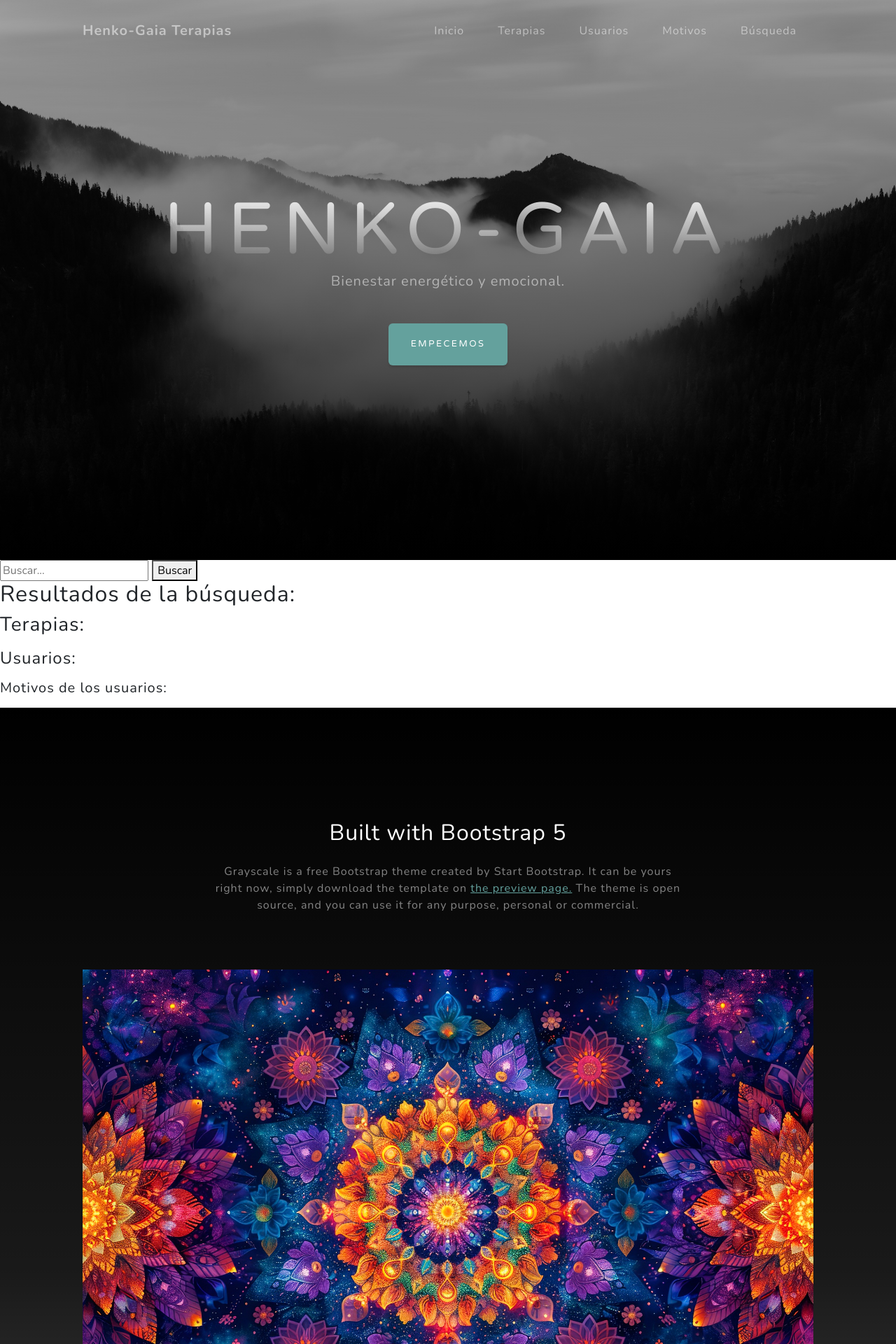
After one commit to moisesk90/Preentrega-3, a Django app: page /buscar/ in a window 1280 px wide. The commit adds this page. Shown: the top 1920 px of the page at 70% size. Run offline with Django 5.2, Linux system fonts and the light colour scheme; some libraries are stand-ins or nearby versions.

Commit message:
10ma subida
Se agrega la función de búsqueda

```diff
--- /dev/null
+++ b/AppEnki/templates/appenki/buscar.html
@@ -0,0 +1,45 @@
+<!DOCTYPE html>
+<html>
+<head>
+    <title>Resultados de la búsqueda</title>
+</head>
+<body>
+    {% extends "AppEnki/padre.html" %}
+
+    {% load static %}
+
+
+    {% block editable %}
+
+    <form method="POST">
+        {% csrf_token %}
+        <input type="text" name="buscar" placeholder="Buscar...">
+        <button type="submit">Buscar</button>
+    </form>
+
+    <h2>Resultados de la búsqueda:</h2>
+    <h3>Terapias:</h3>
+    <ul>
+        {% for terapias in resultados_terapias %}
+            <li>{{ terapia.tipo_terapia }}</li>
+        {% endfor %}
+    </ul>
+
+    <h4>Usuarios:</h4>
+    <ul>
+        {% for registro_usuario in resultados_usuarios %}
+             <li>{{ registro_usuario.nombre_completo }}</li>
+        {% endfor %}
+    </ul>
+
+    <h5>Motivos de los usuarios:</h5>
+    <ul>
+        {% for motivo_terapia in resultados_motivos %}
+             <li>{{ motivo_terapia.detalle_usuario }}</li>
+         {% endfor %}
+    </ul>
+
+    {% endblock %}
+
+    </body>
+</html>
--- a/AppEnki/templates/appenki/padre.html
+++ b/AppEnki/templates/appenki/padre.html
@@ -33,6 +33,7 @@
                         <li class="nav-item"><a class="nav-link" href="{% url 'terapias_formulario' %}">Terapias</a></li>
                         <li class="nav-item"><a class="nav-link" href="{% url 'usuarios_formulario' %}">Usuarios</a></li>
                         <li class="nav-item"><a class="nav-link" href="{% url 'motivo_formulario' %}">Motivos</a></li>
+                        <li class="nav-item"><a class="nav-link" href="{% url 'buscar' %}">Búsqueda</a></li>
                     </ul>
                 </div>
             </div>
--- a/AppEnki/templates/appenki/terapias_formulario.html
+++ b/AppEnki/templates/appenki/terapias_formulario.html
@@ -15,9 +15,12 @@
 
     <form action="" method="Post">
         {% csrf_token %}
+
+        <table style="color:white; background-color:black">
             {{miformulario.as_table}}
 
-        <input type="submit" value="Enviar">
+            <input style="color:white; background-color:black" type="submit" value="Enviar">
+        </table>
 
     </form>
 
--- a/AppEnki/templates/appenki/usuario_formulario.html
+++ b/AppEnki/templates/appenki/usuario_formulario.html
@@ -15,9 +15,12 @@
 
     <form action="" method="Post">
         {% csrf_token %}
+
+        <table style="color:white; background-color:black">
             {{miformulario.as_table}}
 
-        <input type="submit" value="Enviar">
+            <input style="color:white; background-color:black" type="submit" value="Enviar">
+        </table>
 
     </form>
 
--- a/AppEnki/urls.py
+++ b/AppEnki/urls.py
@@ -6,5 +6,6 @@
     path('formulario_terapias/', views.terapias_formulario, name='terapias_formulario'),
     path('formulario_usuario/', views.usuarios_formulario, name='usuarios_formulario'),
     path('formulario_motivo/', views.motivo_formulario, name='motivo_formulario'),
+    path('buscar/', views.buscar, name='buscar'),
 
 ]
--- a/AppEnki/views.py
+++ b/AppEnki/views.py
@@ -56,3 +56,14 @@
         miformulario = FormularioMotivo()
 
     return render(request, "AppEnki/motivo_formulario.html", {"miformulario": miformulario})
+
+
+def buscar(request):
+    if request.method == 'POST':
+        busqueda = request.POST['buscar']
+        resultados_terapias = Terapias.objects.filter(tipo_terapia__icontains=busqueda)
+        resultados_usuarios = Registro_usuario.objects.filter(nombre_completo__icontains=busqueda) | Registro_usuario.objects.filter(fecha_nacimiento__icontains=busqueda) | Registro_usuario.objects.filter(celular__icontains=busqueda) | Registro_usuario.objects.filter(correo__icontains=busqueda)
+        resultados_motivos = motivo_terapia.objects.filter(detalle_usuario__icontains=busqueda)
+        return render(request, "AppEnki/buscar.html", {'resultados_terapias': resultados_terapias, 'resultados_usuarios': resultados_usuarios, 'resultados_motivos': resultados_motivos})
+    else:
+        return render(request, "AppEnki/buscar.html")
--- a/enki/urls.py
+++ b/enki/urls.py
@@ -16,18 +16,10 @@
 """
 from django.contrib import admin
 from django.urls import path, include
-from enki.views import sobrenosotros
-from enki.views import alinchackras, primer_template
-from enki.views import agregar_terapia, agregar_usuario, agregar_motivo
 
 urlpatterns = [
     path('admin/', admin.site.urls),
-    path('AppEnki/', include('AppEnki.urls')),
-    path('sobrenosotros/', sobrenosotros),
-    path('aliniacion_Chackras/', alinchackras),
-    path('plantilla/', primer_template),
-    path('terapia/<terap>/', agregar_terapia),
-    path('usuario/<nom>/<fech_nac>/<cel>/<corr>', agregar_usuario),
-    path('motivo/<motiv>/', agregar_motivo),
+    path('', include('AppEnki.urls')),
+
 
 ]
```
Also changed, not shown: AppEnki/templates/appenki/motivo_formulario.html (+6 -1 lines), db.sqlite3, 1 other file.
